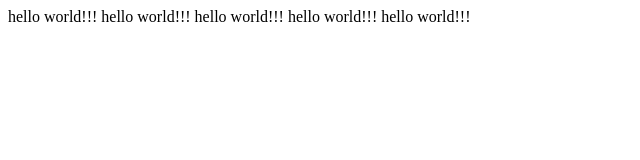
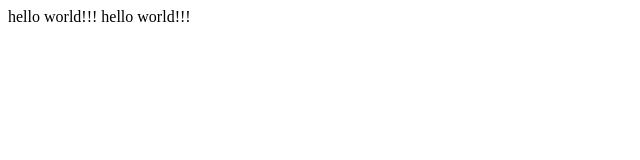
Before and after one commit to zlhy7/myFristGit, a plain HTML site: page index.html in a window 1280 px wide. Shown: the whole page, without its empty margins (0-640 px from the left). Drawn offline with Linux system fonts and the light colour scheme.

Commit message:
third changed

```diff
--- a/index.html
+++ b/index.html
@@ -9,11 +9,5 @@
 
 		hello world!!!
 
-		hello world!!!
-
-		hello world!!!
-
-		hello world!!!
-
 	</body>
 </html>
```
